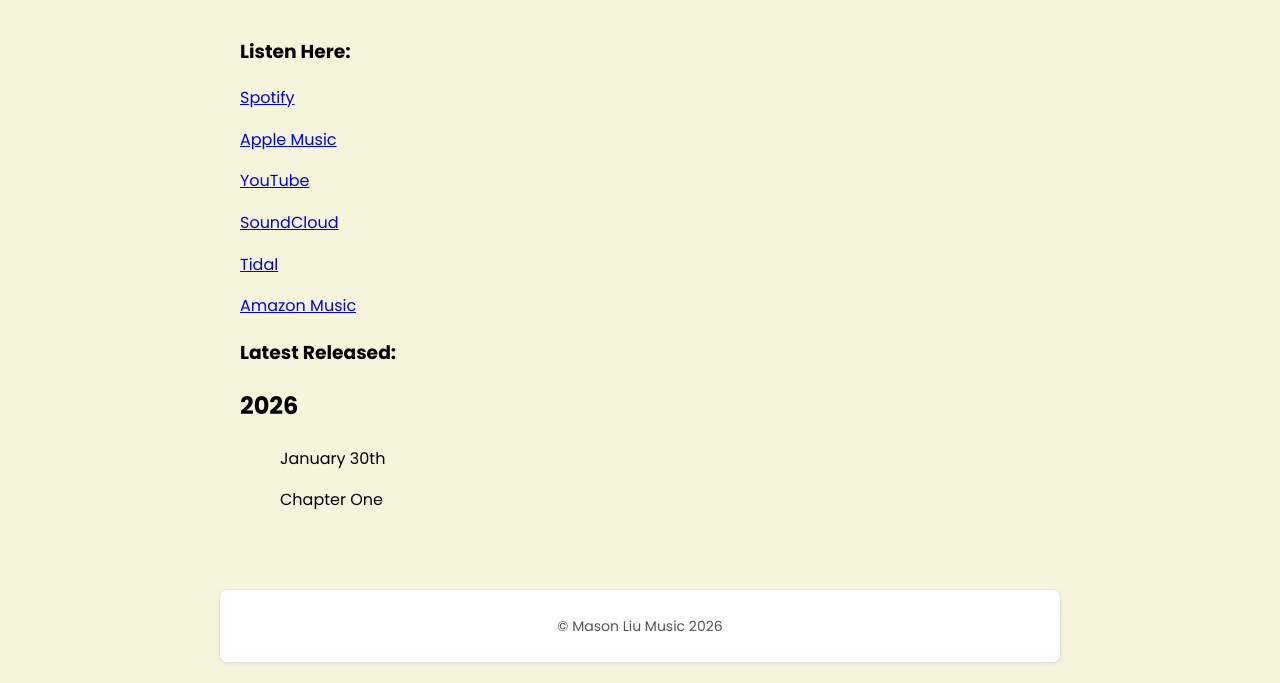
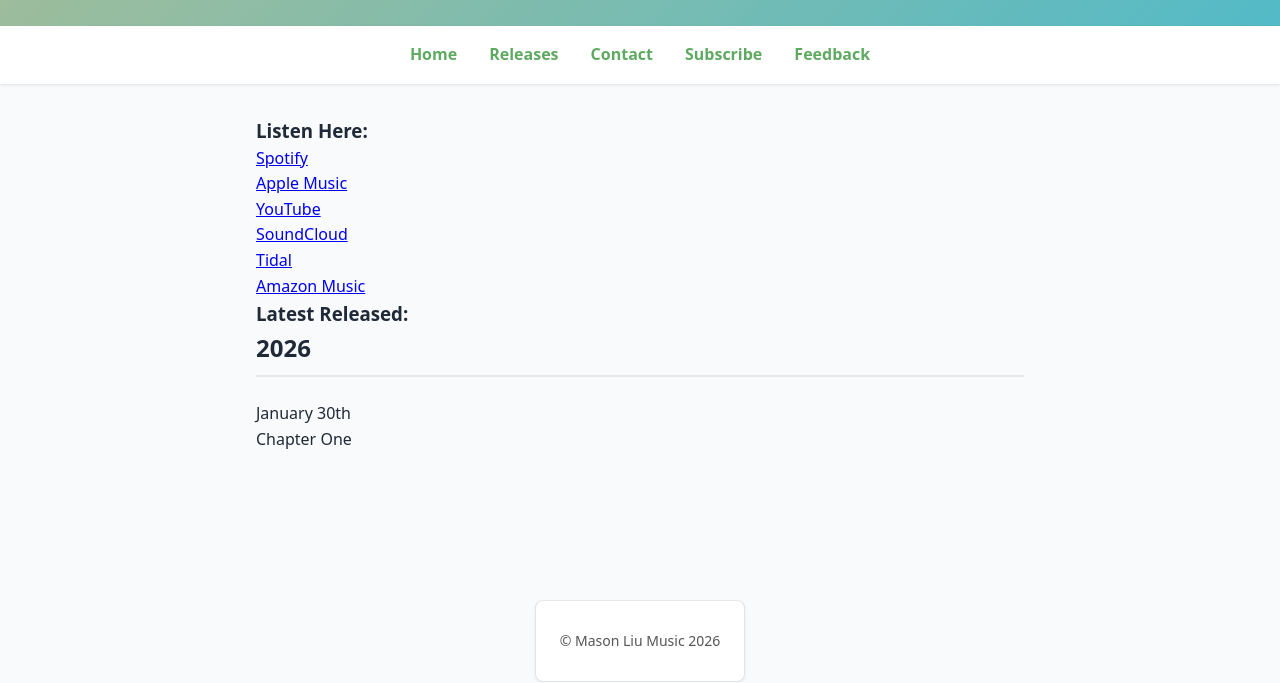
Before and after one commit to masonliucoding/mlmusic, a plain HTML site: page releases.html in a window 1280 px wide. Shown: the part 118-801 px from the top of the page. Drawn offline with Linux system fonts and the light colour scheme.

Commit message:
MAJOR STYLE UPDATE (real)

```diff
--- a/style.css
+++ b/style.css
@@ -101,3 +101,155 @@ footer nav a:visited {
 .blue-text {
     color: #A3D2D9;
 }
+
+
+/* Background Colour and Font Family*/
+body {
+    background-color: #B7E0E6;
+    font-family: Arial, sans-serif;
+}
+
+/* Font Family */
+
+/* Centre Text */
+.centre-text {
+    text-align: center;
+}
+
+/* Underline Text */
+.underline-text {
+    text-decoration: underline;
+}
+
+main, footer, form {
+    max-width: 800px;
+    line-height: 1.6;
+    margin: 0px auto;
+    padding: 20px;
+}
+
+/* GMN */
+  /* CSS Reset & Variables */
+  :root {
+    --primary: #a4bd98;
+    --primary-hover: #aca7e0;
+    --bg-color: #f9fafb;
+    --card-bg: #ffffff;
+    --text-main: #1f2937;
+    --text-muted: #6b7280;
+    --radius: 12px;
+  }
+
+  * {
+    box-sizing: border-box;
+    margin: 0;
+    padding: 0;
+  }
+
+  body {
+    font-family: system-ui, -apple-system, BlinkMacSystemFont, "Segoe UI", Roboto, sans-serif;
+    background-color: var(--bg-color);
+    color: var(--text-main);
+    line-height: 1.6;
+    display: flex;
+    flex-direction: column;
+    min-height: 100vh;
+  }
+
+  /* Header & Navigation */
+  header {
+    background: linear-gradient(135deg, var(--primary), #53BAC7);
+    color: white;
+    text-align: center;
+    padding: 2.5rem 1rem;
+  }
+
+  header h1 {
+    font-size: 2.5rem;
+    letter-spacing: -0.025em;
+  }
+
+  nav {
+    background-color: white;
+    box-shadow: 0 1px 3px rgba(0,0,0,0.1);
+    display: flex;
+    justify-content: center;
+    gap: 2rem;
+    padding: 1rem;
+    position: sticky;
+    top: 0;
+    z-index: 10;
+  }
+
+  nav a {
+    text-decoration: none;
+    color: var(--text-muted);
+    font-weight: 600;
+    transition: color 0.2s;
+  }
+
+  nav a:hover, nav a.active {
+    color: var(--primary);
+  }
+
+  /* Main Content */
+  main {
+    max-width: 800px;
+    width: 100%;
+    margin: 2rem auto;
+    padding: 0 1rem;
+    flex: 1;
+  }
+
+  main h2 {
+    font-size: 1.5rem;
+    margin-bottom: 1.5rem;
+    border-bottom: 2px solid #e5e7eb;
+    padding-bottom: 0.5rem;
+  }
+
+  article {
+    background: var(--card-bg);
+    border-radius: var(--radius);
+    padding: 1.5rem;
+    margin-bottom: 1.5rem;
+  }
+
+  article h3 {
+    font-size: 0.875rem;
+    text-transform: uppercase;
+    letter-spacing: 0.05em;
+    color: var(--text-muted);
+    margin-bottom: 0.25rem;
+  }
+
+  article h4 {
+    font-size: 1.25rem;
+    margin-bottom: 1rem;
+    color: var(--primary);
+  }
+
+  article p {
+    color: var(--text-muted);
+    margin-bottom: 1rem;
+  }
+
+  /* Responsive Images */
+  article img {
+    width: 100%;
+    max-height: 450px;
+    object-fit: cover;
+    border-radius: 8px;
+    box-shadow: 0 2px 4px rgba(0,0,0,0.05);
+  }
+
+  /* Footer */
+  footer {
+    text-align: center;
+    padding: 1.5rem;
+    background-color: white;
+    color: var(--text-muted);
+    font-size: 0.875rem;
+    border-top: 1px solid #e5e7eb;
+    margin-top: auto;
+  }
```
